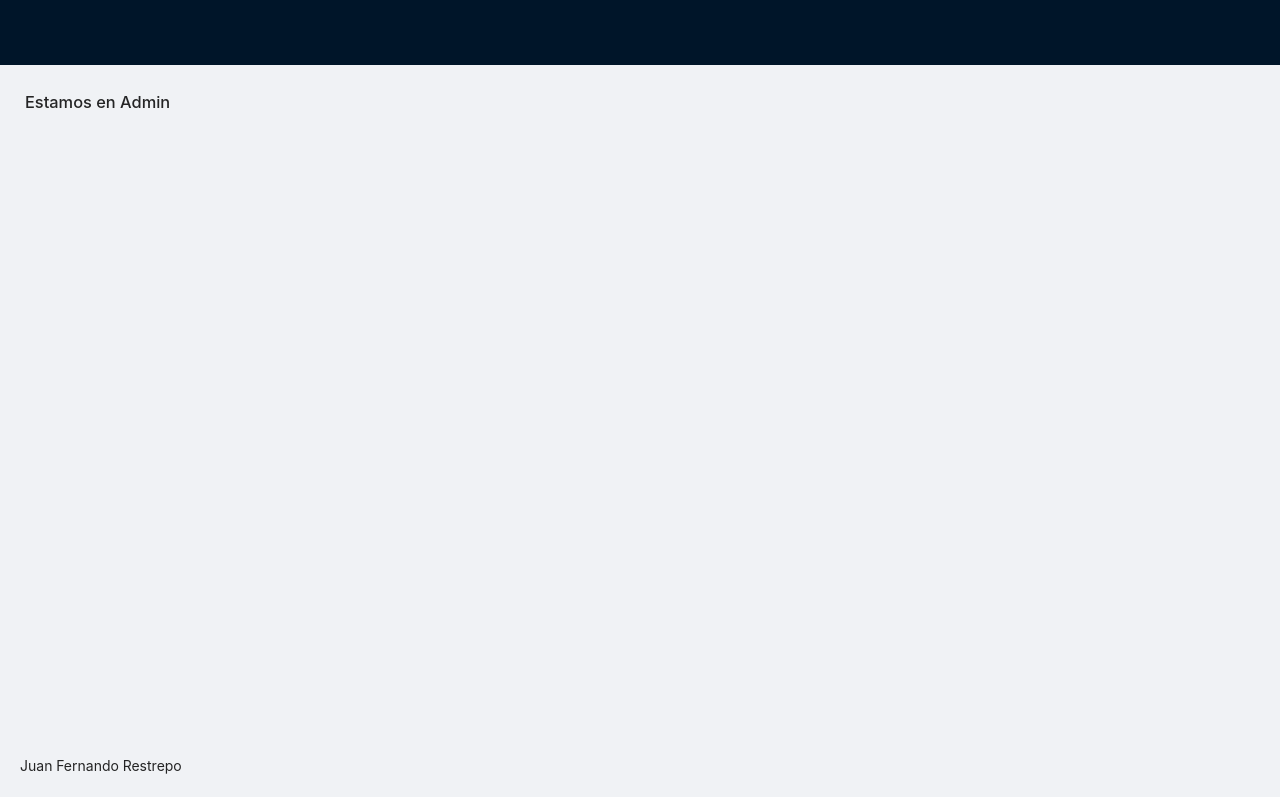
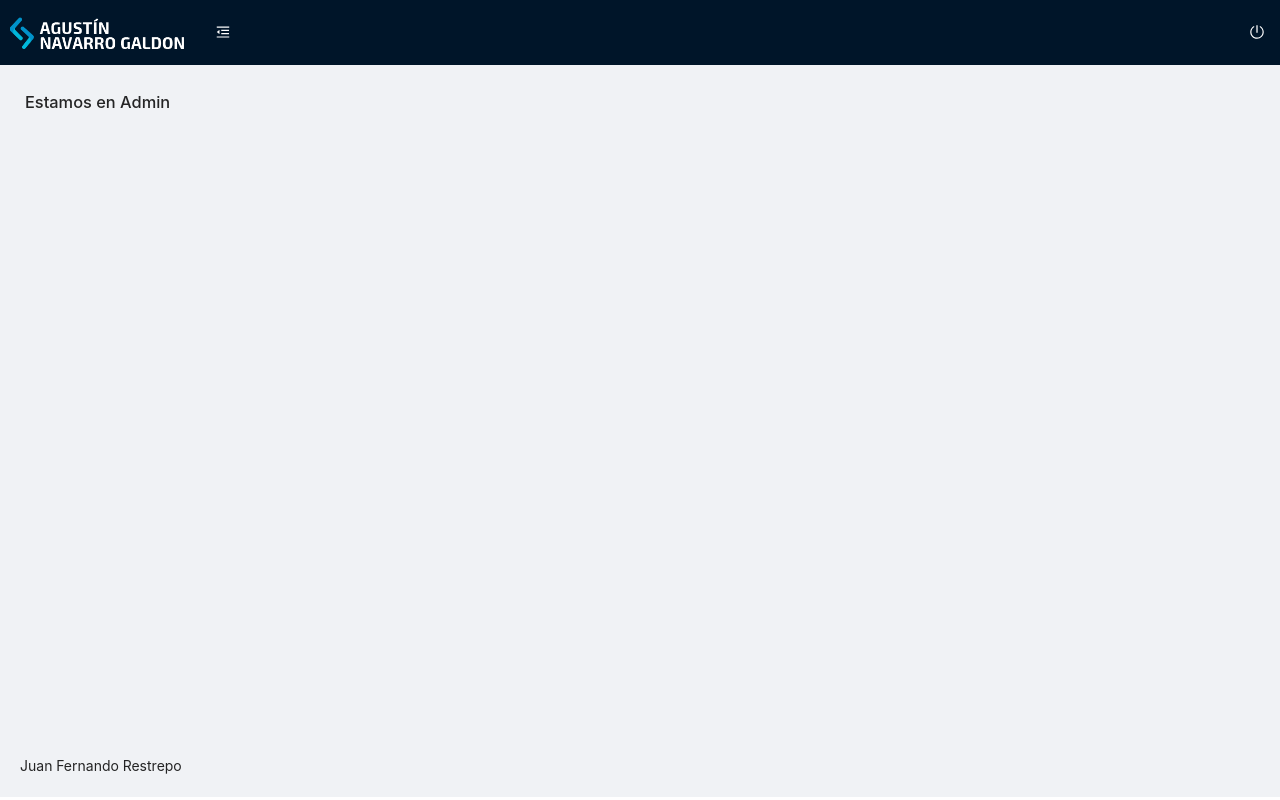
Before and after one commit to restrepo86/web-mern-project, a React (Create React App) app in the folder client/: page /admin in a window 1280 px wide. Built offline with nearby package versions, Linux system fonts and the light colour scheme.

Commit message:
Se agrega implementación de componente MenuTop

```diff
--- a/client/package.json
+++ b/client/package.json
@@ -3,6 +3,7 @@
   "version": "0.1.0",
   "private": true,
   "dependencies": {
+    "@ant-design/icons": "^4.0.5",
     "@testing-library/jest-dom": "^4.2.4",
     "@testing-library/react": "^9.3.2",
     "@testing-library/user-event": "^7.1.2",
--- /dev/null
+++ b/client/src/components/Admin/MenuTop/MenuTop.js
@@ -0,0 +1,35 @@
+import React from 'react';
+import { Button } from 'antd';
+import { MenuFoldOutlined, PoweroffOutlined } from '@ant-design/icons';
+import Logo from '../../../assets/img/png/original.png';
+
+import './MenuTop.scss';
+
+
+export default function MenuTop() {
+    return (
+        <div className='menu-top'>
+            <div className='menu-top__left'>
+                <img
+                    className='menu-top__left-logo'
+                    src={ Logo }
+                    alt='Juan Fernando Restrepo Moreno'
+                />
+                <Button
+                    type='link'
+                    onClick={() => console.log('CLICK MENU TOP')}
+                >
+                    <MenuFoldOutlined />
+                </Button>
+            </div>
+            <div className='menu-top__right'>
+                <Button
+                    type='link'
+                    onClick={() => console.log('CLICK POWER OFF')}
+                >
+                    <PoweroffOutlined />
+                </Button>
+            </div>
+        </div>
+    );
+};
--- /dev/null
+++ b/client/src/components/Admin/MenuTop/MenuTop.scss
@@ -0,0 +1,29 @@
+@import '../../../scss/index.scss';
+
+.menu-top {
+    display: flex;
+
+    button {
+        color: $font-light;
+
+        &:hover {
+            color: $primary-color;
+        }
+        &:focus,
+        &:active {
+            color: $font-light;
+        }
+    }
+
+    &__left {
+        &-logo {
+            width: 200px;
+            padding: 0 10px;
+        }
+    }
+
+    &__right {
+        position: absolute;
+        right: 0;
+    }
+}
--- a/client/src/layouts/LayoutAdmin.js
+++ b/client/src/layouts/LayoutAdmin.js
@@ -1,8 +1,10 @@
 import React from 'react';
 import { Route, Switch } from 'react-router-dom';
 import { Layout } from 'antd';
+import MenuTop from '../components/Admin/MenuTop/MenuTop';
 
 import './LayoutAdmin.scss';
+
 
 export default function LayoutAdmin(props) {
 
@@ -14,7 +16,7 @@ export default function LayoutAdmin(props) {
             {/**TODO: Menu Sider */}
             <Layout className='layoutAdmin'>
                 <Header className='layout-admin__header'>
-                    {/**TODO: Menu Top */}
+                    <MenuTop />
                 </Header>
                 <Content className='layout-admin__content'>
                     <LoadRoutes routes={routes} />
```
Also changed, not shown: client/src/assets/img/png/original.png (added), client/src/components/Admin/MenuTop/index.js (added).
